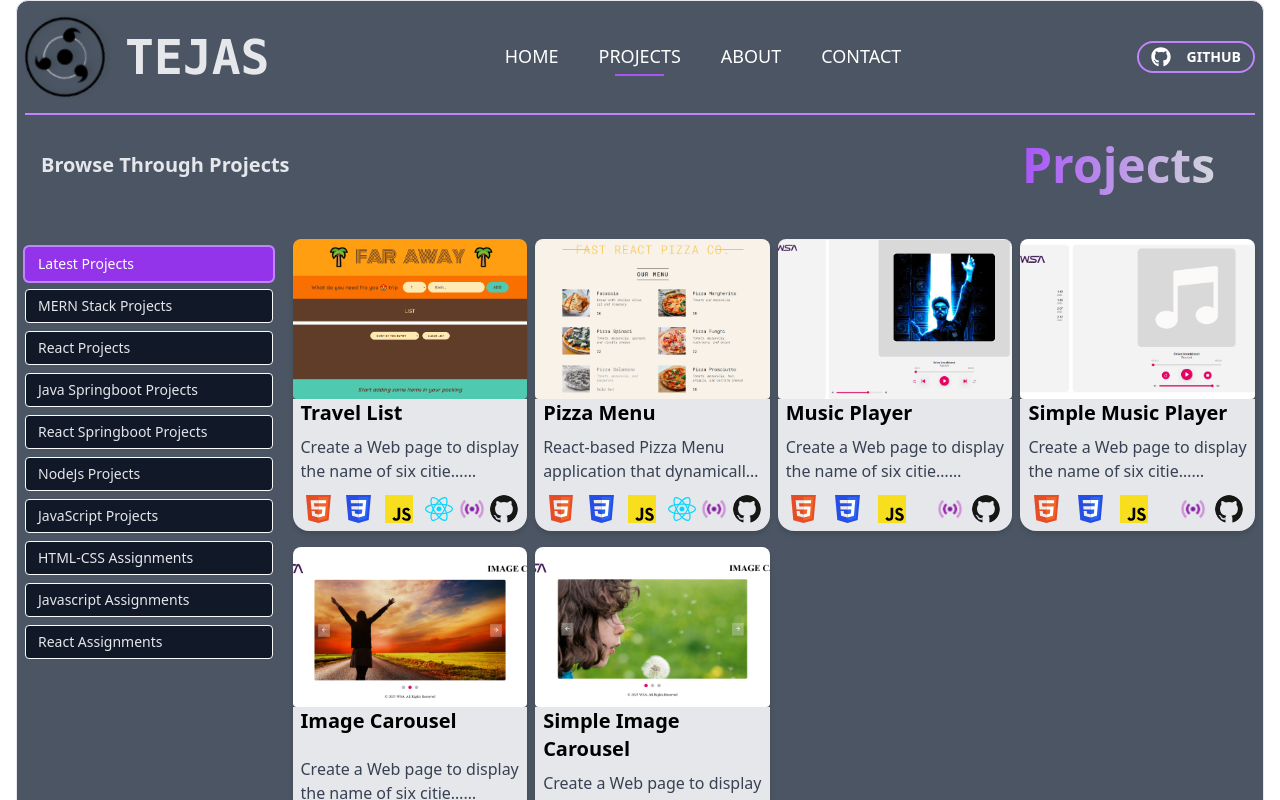
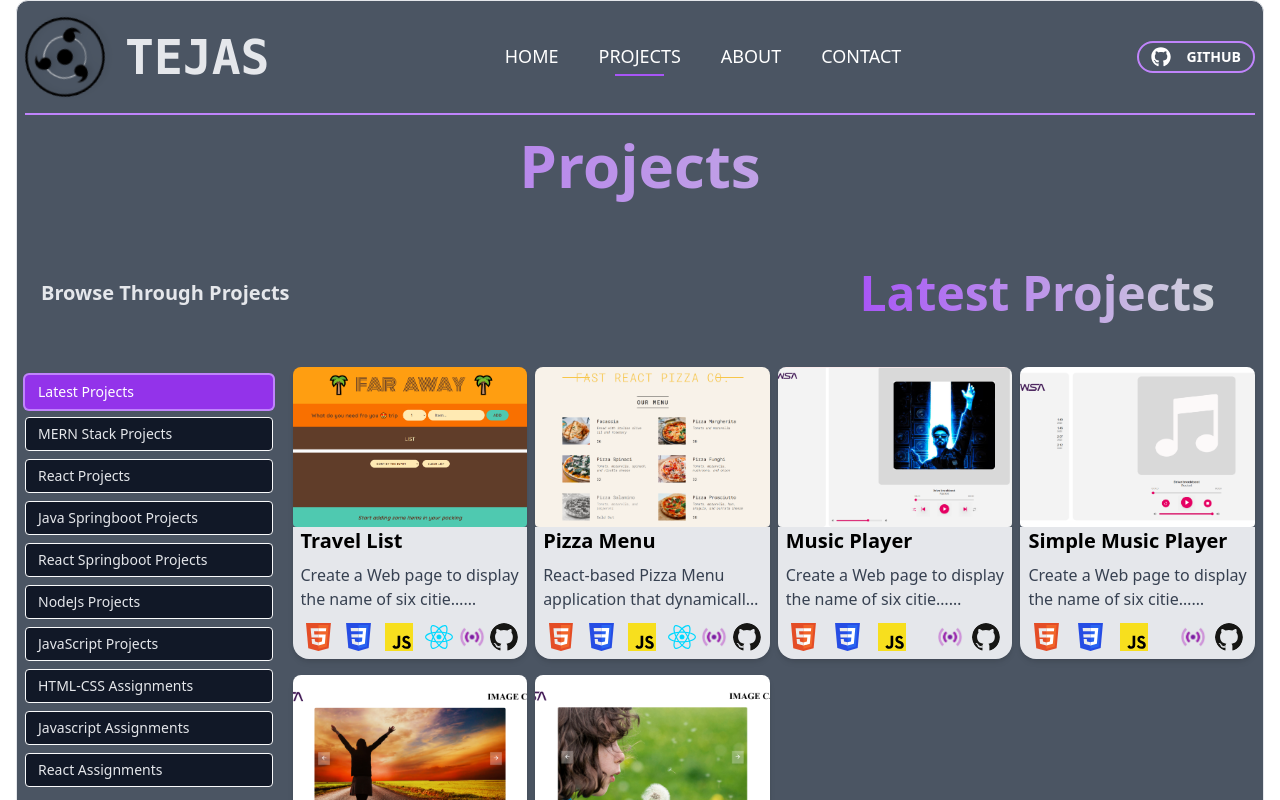
Before and after one commit to KiraCode/my-portfolio, a React (Vite) app: page /projects in a window 1280 px wide. Shown: the top 800 px of the page. Built offline with nearby package versions, Linux system fonts and the light colour scheme.

Commit message:
dynamiicaly project title changes

```diff
--- a/src/components/ui/Card.jsx
+++ b/src/components/ui/Card.jsx
@@ -1,6 +1,6 @@
 import React, { useState } from "react";
 
-const Card = ({ title, description, image, view, icons, category }) => {
+const   Card = ({ title, description, image, view, icons, category }) => {
   const [expanded, setExpanded] = useState(false);
   const maxChars = 50;
   const isLong = description.length > maxChars;
--- a/src/pages/Projects.jsx
+++ b/src/pages/Projects.jsx
@@ -24,13 +24,16 @@ const Projects = () => {
   }, [projects]);
   return (
     <div>
+      <h1 className="text-center text-4xl sm:text-5xl lg:text-6xl font-bold bg-gradient-to-r from-purple-500 to-gray-300 bg-clip-text text-transparent pb-5 mb-12">
+        Projects
+      </h1>
       <div className="flex justify-end w-full sm:pr-6 mb-4">
         <div className="w-full flex justify-between flex-wrap gap-4 mb-6 px-2 sm:px-4">
           <h2 className="mt-4 text-lg sm:text-xl font-semibold text-gray-200">
             Browse Through Projects
           </h2>
           <h1 className="text-center text-4xl md:text-4xl md:text-end lg:text-5xl font-semibold bg-gradient-to-r from-purple-500 to-gray-300 bg-clip-text text-transparent leading-tight md:leading-tight lg:leading-tight">
-            Projects
+            {`${projectCategory===""?"Latest":projectCategory.replaceAll("-", " ")} `} {`${projectCategory.includes("Assignments") ? "" : "Projects"}`}
           </h1>
         </div>
       </div>
@@ -45,7 +48,11 @@ const Projects = () => {
         >
           Filters
         </button>
-        <div className={`flex-col gap-2 text-sm text-gray-200 mt-2 ${showFilter ? "flex" : "hidden sm:flex"}`}>
+        <div
+          className={`flex-col gap-2 text-sm text-gray-200 mt-2 ${
+            showFilter ? "flex" : "hidden sm:flex"
+          }`}
+        >
           <p
             onClick={() => applyFilter("")}
             className={`w-[94vw] sm:w-auto max-w-xs pl-3 py-1.5 pr-16 border border-gray-50 rounded transition-all cursor-pointer whitespace-nowrap ${
```
